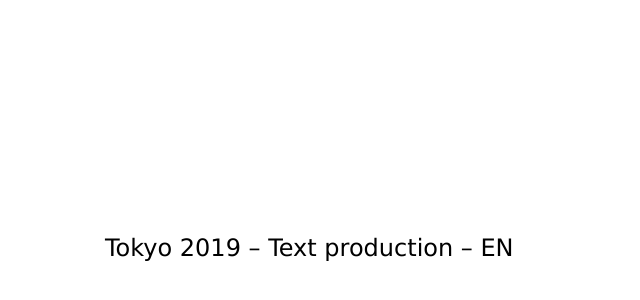
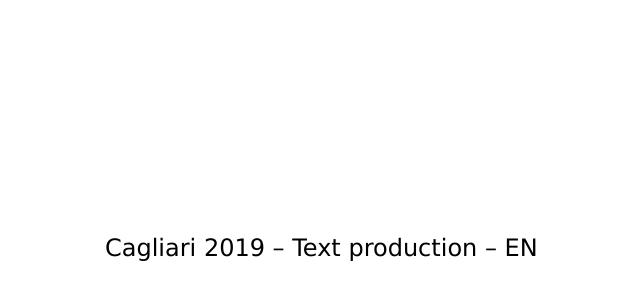
Before and after one commit to nohtaray/tper, a plain HTML site: page index.html in a window 1280 px wide. Shown: the part 2471-2771 px from the top of the page, without its empty margins (7-647 px from the left). Drawn offline with Linux system fonts and the light colour scheme.

Commit message:
開催地が決定した

```diff
--- a/index.html
+++ b/index.html
@@ -83,7 +83,7 @@
   <div class="paper-wrapper">
     <div class="paper">
       <div class="text"></div>
-      <div class="footer">Tokyo 2019 – Text production – EN</div>
+      <div class="footer">Cagliari 2019 – Text production – EN</div>
       <div class="page-number"></div>
     </div>
   </div>
```
